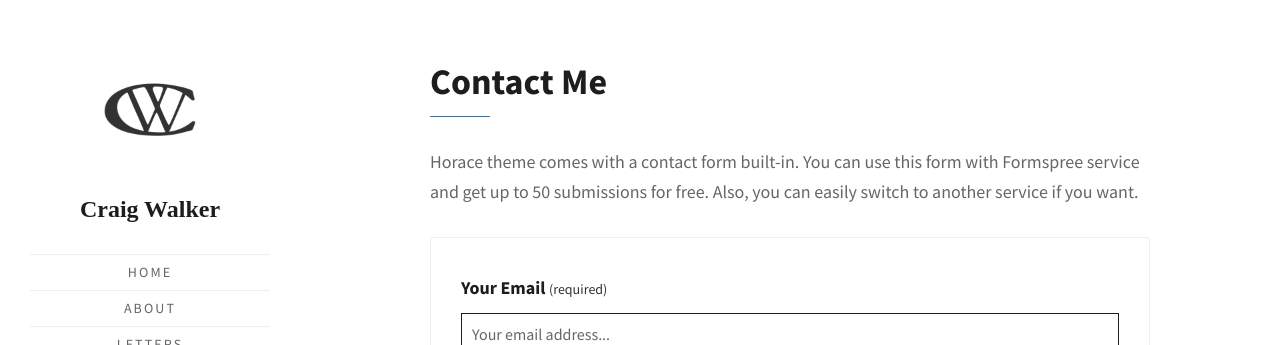
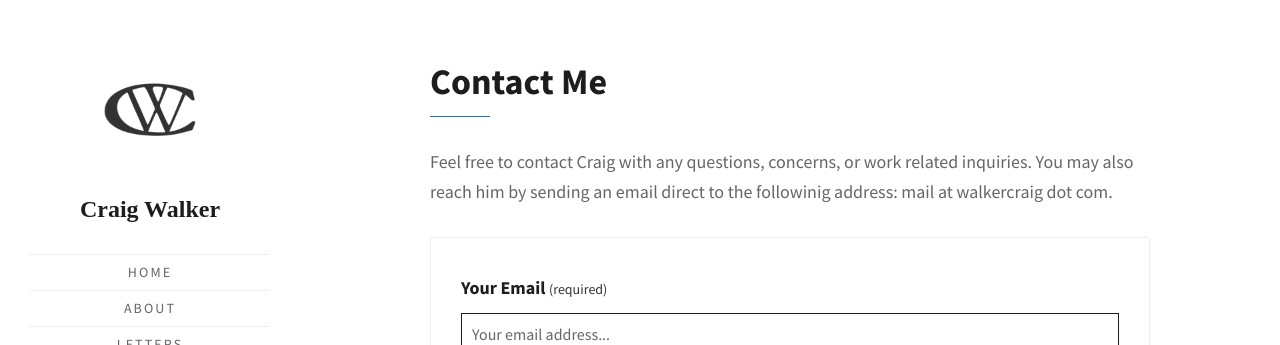
Before and after one commit to walkercraig/walkercraig, a Jekyll site: the page built from contact.html, in a window 1280 px wide and 1159 px high. Shown: the top 345 px of the window. Built offline with Jekyll 4.4.1, drawn with Linux system fonts in a browser that asks for light colours; some web fonts are replaced.

Commit message:
Update _config.yml

```diff
--- a/_config.yml
+++ b/_config.yml
@@ -17,7 +17,7 @@ ga_analytics:
 
 # Contact form settings
 email: mail@walkercraig.com
-contact_page_description: "Horace theme comes with a contact form built-in. You can use this form with Formspree service and get up to 50 submissions for free. Also, you can easily switch to another service if you want."
+contact_page_description: "Feel free to contact Craig with any questions, concerns, or work related inquiries. You may also reach him by sending an email direct to the followinig address: mail at walkercraig dot com."
 thankyou_page_description: "Your message has been successfully sent. We will contact you very soon!"
 
 # Social links
```
